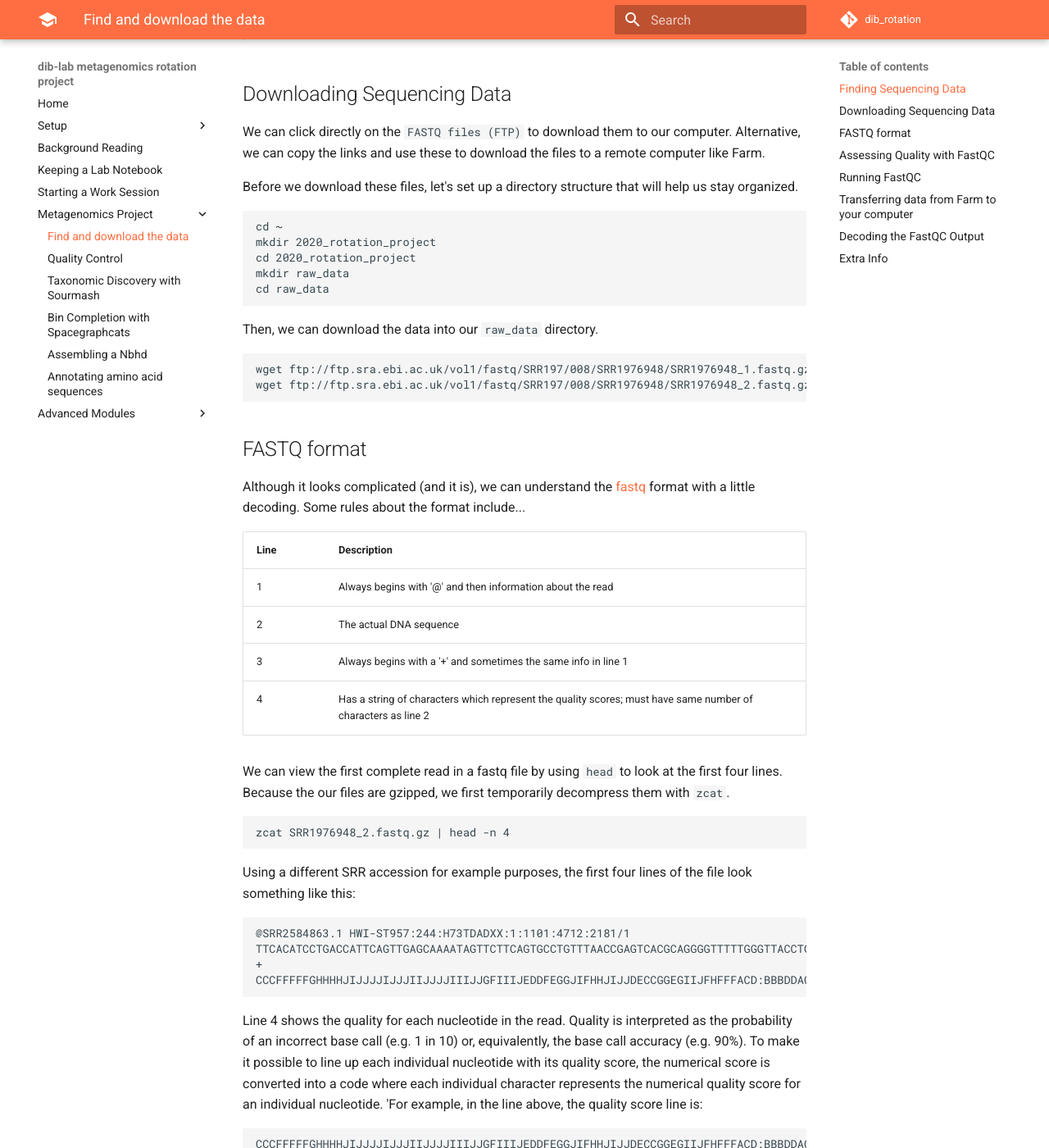
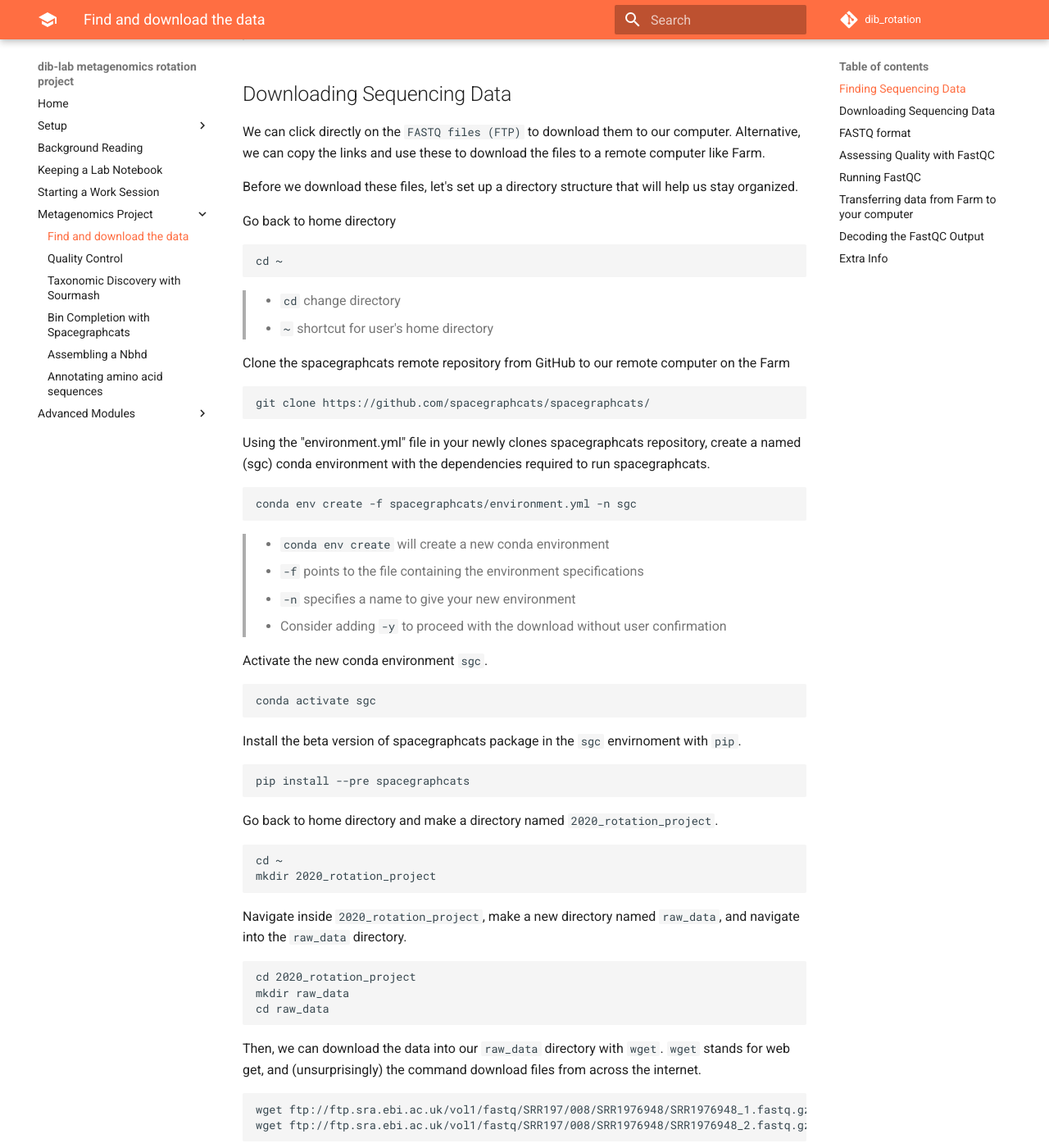
Before and after one commit to dib-lab/dib_rotation, an MkDocs documentation site: the page built from doc/05_starting_with_data.md, in a window 1280 px wide and 1400 px high, scrolled down 2088 px. Shown: the whole window at 82% size. Built offline with MkDocs 1.6.1 and Material for MkDocs 9.7.7, drawn with Linux system fonts in a browser that asks for light colours; comment, search, counter and statistics services are not loaded.

Commit message:
[MRG]clarify and explain codes in "Find and download the data" (#74)
* additional information on code in "Find and download the data"

* Added explaination to getting data

---------

Co-authored-by: ccbaumler <63077899+ccbaumler@users.noreply.github.com>

````diff
--- a/doc/05_starting_with_data.md
+++ b/doc/05_starting_with_data.md
@@ -41,15 +41,59 @@
 
 Before we download these files, let's set up a directory structure that will help us stay organized.
 
+Go back to home directory
+
+```
+cd ~
+```
+> - `cd` change directory
+> - `~` shortcut for user's home directory
+
+Clone the spacegraphcats remote repository from GitHub to our remote computer on the Farm
+
+```
+git clone https://github.com/spacegraphcats/spacegraphcats/
+```
+
+Using the "environment.yml" file in your newly clones spacegraphcats repository, create a named (sgc) conda environment with the dependencies required to run spacegraphcats.
+
+```
+conda env create -f spacegraphcats/environment.yml -n sgc
+```
+> - `conda env create` will create a new conda environment
+> - `-f` points to the file containing the environment specifications
+> - `-n` specifies a name to give your new environment
+> - Consider adding `-y` to proceed with the download without user confirmation
+
+Activate the new conda environment `sgc`.
+
+```
+conda activate sgc
+```
+
+Install the beta version of spacegraphcats package in the `sgc` envirnoment with `pip`.
+
+```
+pip install --pre spacegraphcats
+```
+
+Go back to home directory and make a directory named `2020_rotation_project`.
+
 ```
 cd ~
 mkdir 2020_rotation_project
+```
+
+Navigate inside `2020_rotation_project`, make a new directory named `raw_data`, and navigate into the `raw_data` directory.
+
+```
 cd 2020_rotation_project
 mkdir raw_data
 cd raw_data
 ```
 
-Then, we can download the data into our `raw_data` directory.
+Then, we can download the data into our `raw_data` directory with `wget`.
+`wget` stands for web get, and (unsurprisingly) the command download files from across the internet.
 
 ```
 wget ftp://ftp.sra.ebi.ac.uk/vol1/fastq/SRR197/008/SRR1976948/SRR1976948_1.fastq.gz
````
